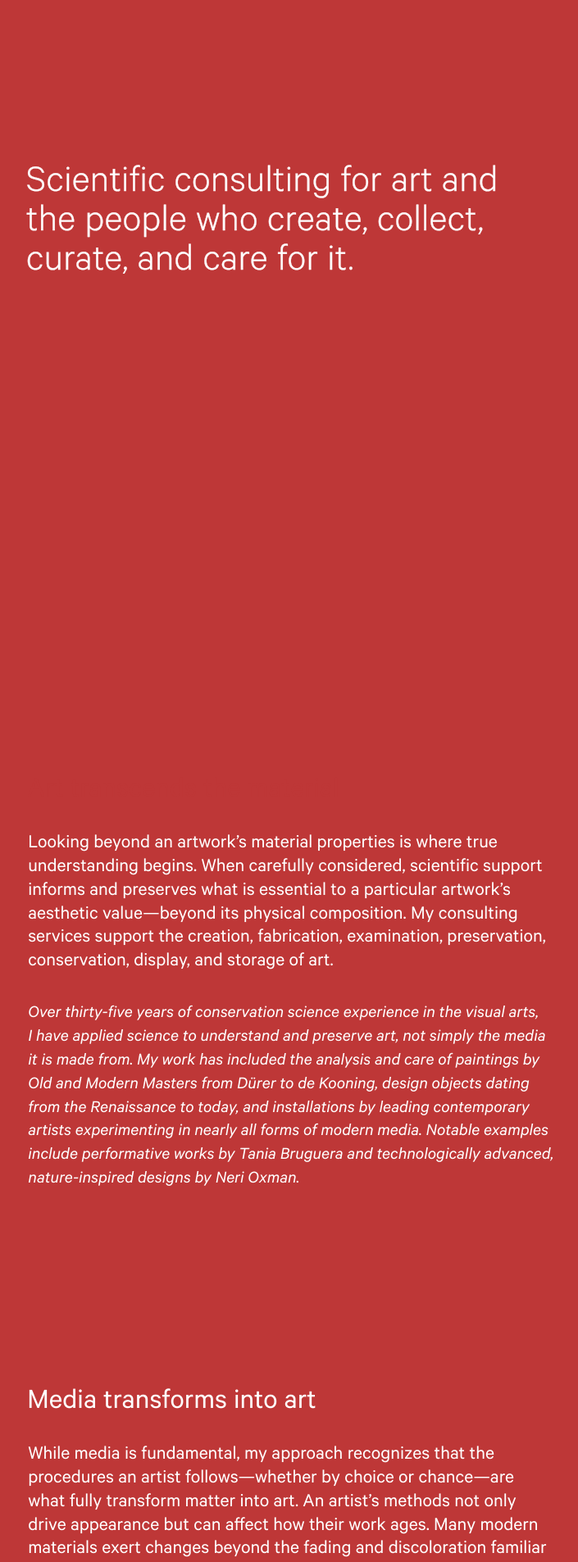
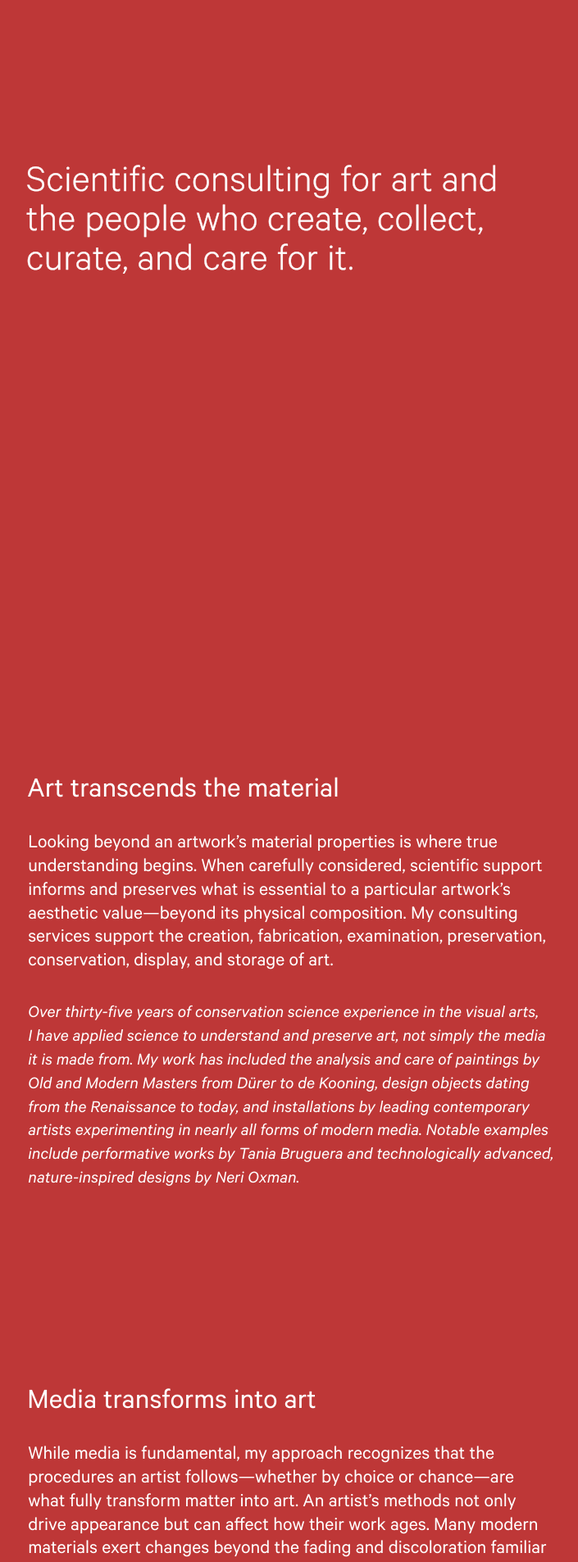
Before and after one commit to art-media-science/art-media-science.github.io, a Jekyll site: the page built from index.md, in a window 1280 px wide. Shown: the part 897-2803 px from the top of the page at 82% size, without its empty margins (491-1196 px from the left). Built offline with Jekyll 4.4.1, drawn with Linux system fonts in a browser that asks for light colours.

Commit message:
Fix color specificty.

```diff
--- a/assets/styles/_color.scss
+++ b/assets/styles/_color.scss
@@ -99,19 +99,19 @@
 	&.art {
 		--color--accent: var(--color--art);
 
-		#art h2 { --color: var(--color--accent) }
+		&.main #art h2 { --color: var(--color--accent) }
 	}
 
 	&.media {
 		--color--accent: var(--color--media);
 
-		#media h2 { --color: var(--color--accent) }
+		&.main #media h2 { --color: var(--color--accent) }
 	}
 
 	&.science {
 		--color--accent: var(--color--science);
 
-		#science h2 { --color: var(--color--accent) }
+		&.main #science h2 { --color: var(--color--accent) }
 	}
 
 
```
